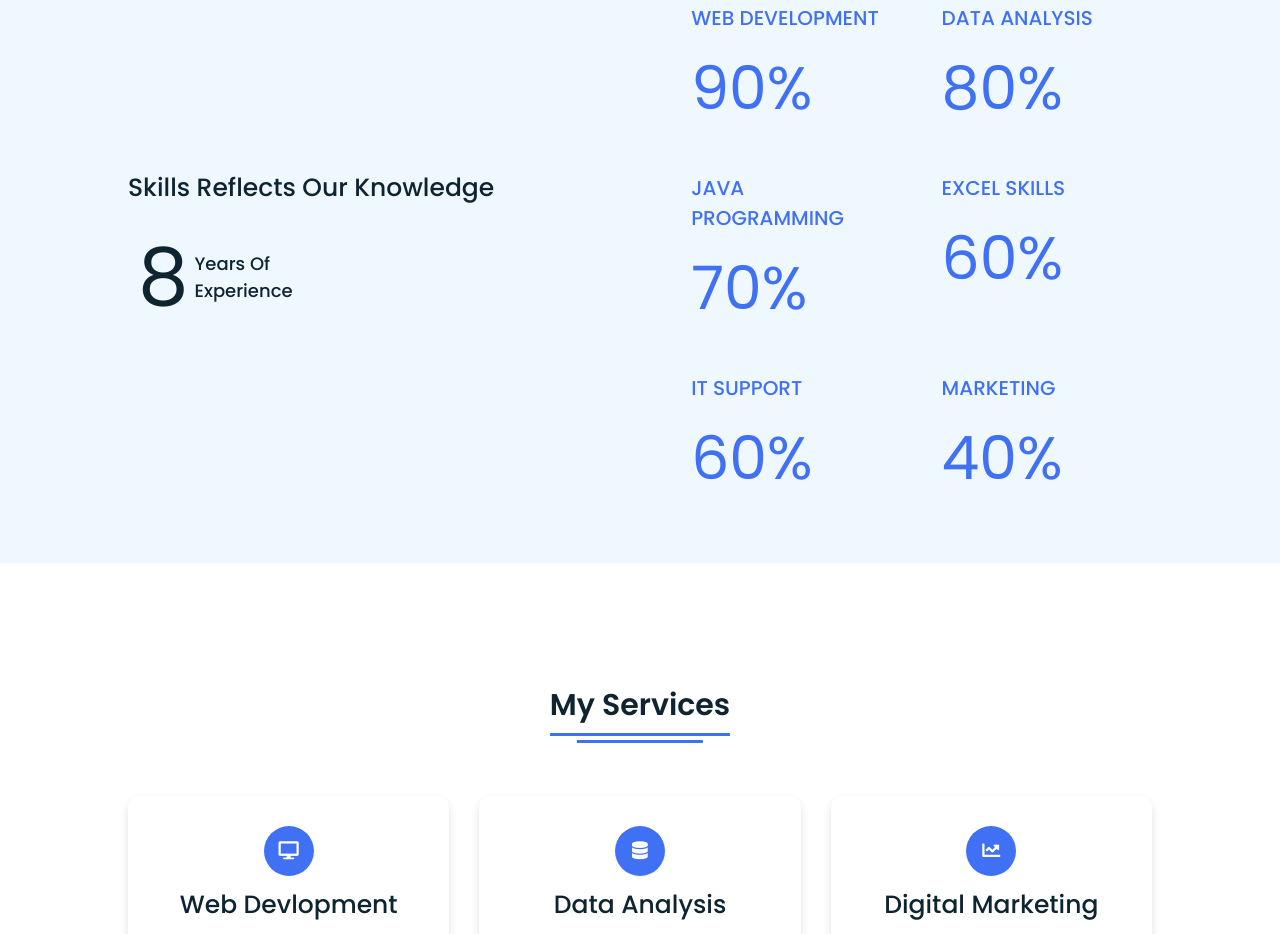
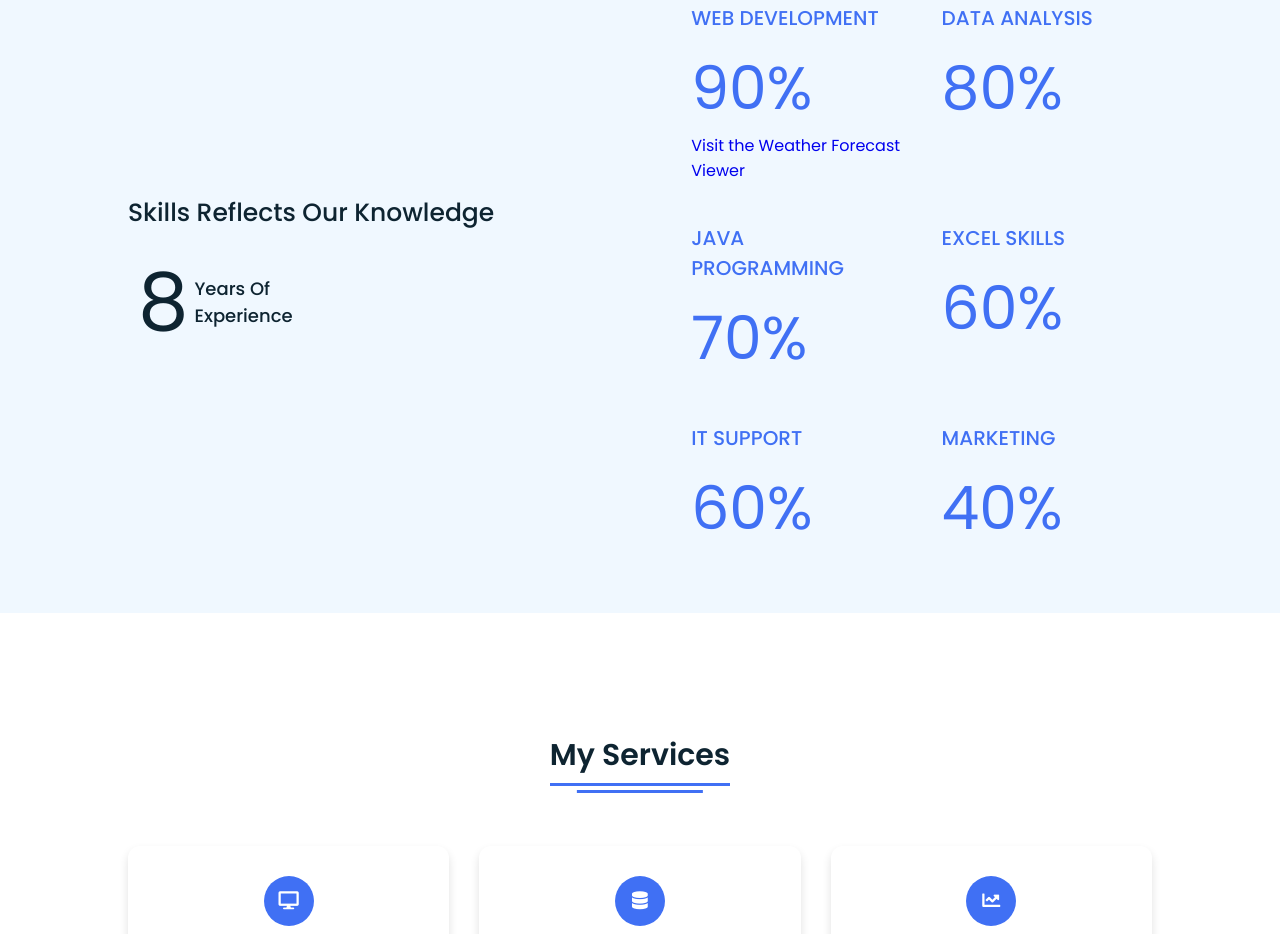
Before and after one commit to erickwakyeboateng/cv, a plain HTML site: page index.html in a window 1280 px wide. Shown: the part 1672-2606 px from the top of the page. Drawn offline with Linux system fonts and the light colour scheme.

Commit message:
Update index.html
added project to it

```diff
--- a/index.html
+++ b/index.html
@@ -103,6 +103,8 @@
        <div class="box">
          <div class="topic">WEB DEVELOPMENT</div>
          <div class="per">90%</div>
+         <a href="https://theweatherappproject.netlify.app/">Visit the Weather Forecast Viewer</a>
+
        </div>
        <div class="box">
          <div class="topic">DATA ANALYSIS</div>
```
